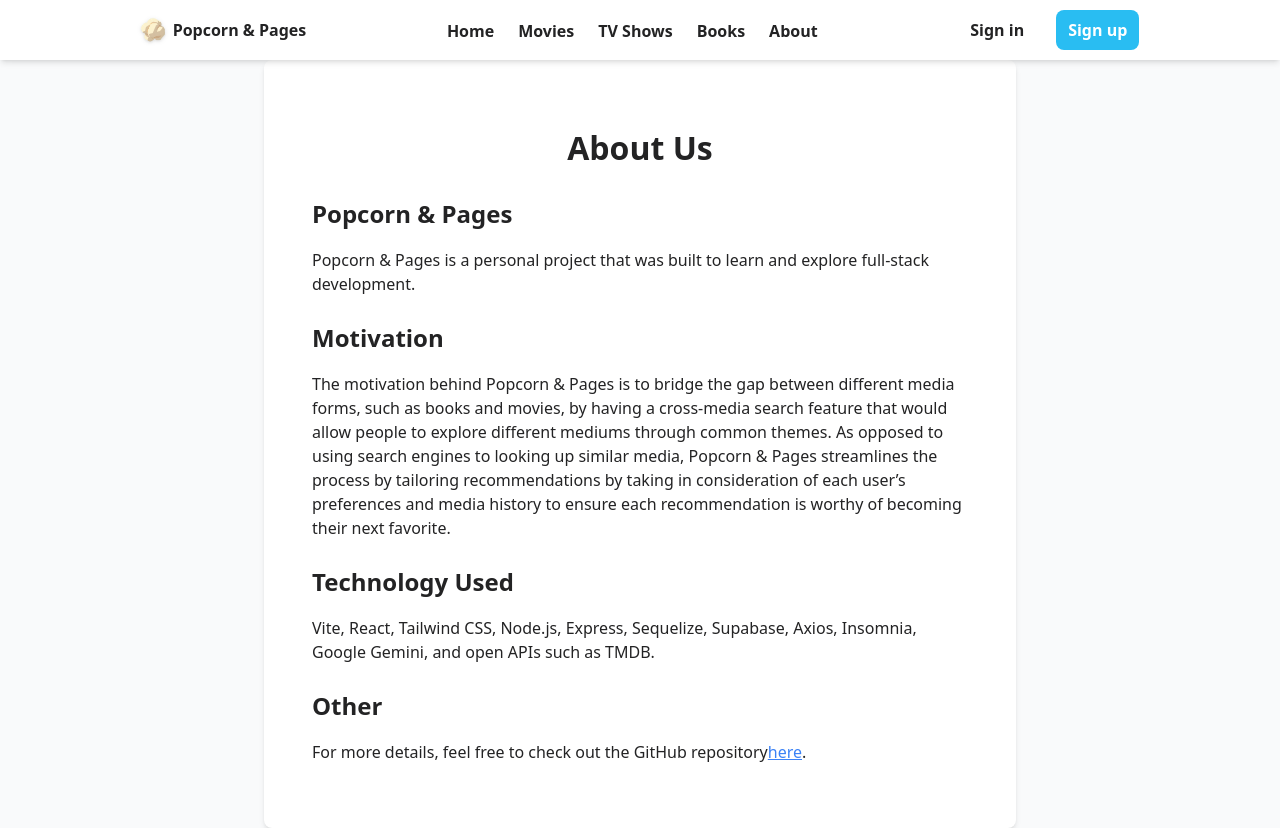
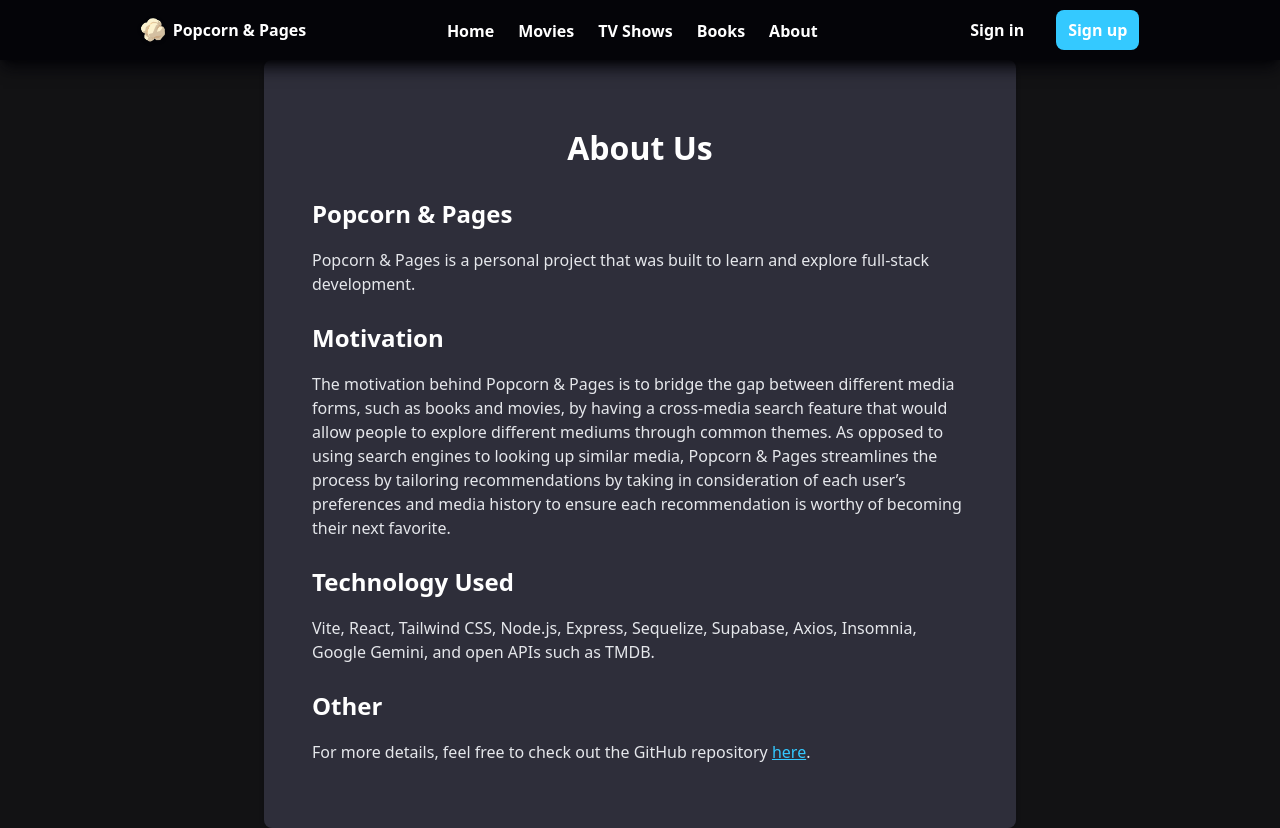
Before and after one commit to justinyc1/popcorn-n-pages, a React (Vite) app in the folder client/: page /about in a window 1280 px wide. Built offline with nearby package versions, Linux system fonts and the light colour scheme; no server answers.

Commit message:
updated frontend color to dark theme

```diff
--- a/client/src/App.jsx
+++ b/client/src/App.jsx
@@ -17,7 +17,7 @@ function App() {
     <div className="App">
       <AuthProvider>
         <Navbar />
-        <div className="main-content mt-[60px] min-h-[calc(100vh-60px)] bg-gray-50">
+        <div className="main-content mt-[60px] min-h-[calc(100vh-60px)] bg-darkblack-lightest">
         <Suspense fallback={<LoadingSpinner />}>
             <Routes>
               <Route path="/" element={<Home />} />
--- a/client/src/components/Card.jsx
+++ b/client/src/components/Card.jsx
@@ -14,9 +14,9 @@ const Card = ({ name, type, imageUrl }) => {
         : '';
 
     return (
-        <div className="text-deepblack bg-white p-6 shadow-md rounded-lg">
+        <div className="text-white bg-raisinblack p-6 shadow-md rounded-lg">
             <div className="flex gap-[1rem]">
-                {imageUrl && <img src={imageUrl} alt={`${name}`} className="w-[10rem] h-[15rem] bg-gray-50 object-cover rounded" />}
+                {imageUrl && <img src={imageUrl} alt={`${name}`} className="w-[10rem] h-[15rem] bg-gray-100 object-cover rounded" />}
                 <div>
                     <h3 className="text-xl font-semibold">{name}</h3>
                     {type && <p className="text-[0.8rem] py-[0.25rem]">{titleCased === "Show" ? "TV " : ""}{titleCased}</p>}
--- a/client/src/components/Navbar.jsx
+++ b/client/src/components/Navbar.jsx
@@ -17,12 +17,12 @@ const Navbar = () => {
     }
 
     return (
-        <div className="h-[60px] fixed top-0 w-full bg-white text-deepblack shadow-md z-20">
+        <div className="h-[60px] fixed top-0 w-full bg-darkblack text-white shadow-lg shadow-darkblack z-20">
             {/* Container */}
             <nav className="flex items-center md:justify-evenly h-full">
 
                 {/* Logo */}
-                <Link to="/" className="flex ml-[5%] md:ml-0 items-center gap-[0.5rem] hover:text-lightorange">
+                <Link to="/" className="flex ml-[5%] md:ml-0 items-center gap-[0.5rem] hover:text-lightorange-darker">
                     <img src="/popcorn.svg" alt="logo" className="w-[1.5rem] h-[1.5rem] drop-shadow" />
                     <h1 className="text-[1rem] font-semibold">
                         Popcorn & Pages
@@ -41,19 +41,19 @@ const Navbar = () => {
 
                 {/* Nav */}
                 <div className="hidden md:flex gap-6 text-[1rem] font-semibold">
-                    <Link to="/" className="hover:text-lightorange transition-opacity border-t-4 border-b-2 border-transparent hover:border-b-lightorange">
+                    <Link to="/" className="hover:text-lightorange-darker transition-opacity border-t-4 border-b-2 border-transparent hover:border-b-lightorange-darker">
                         Home
                     </Link>
-                    <Link to="/movies" className="hover:text-lightorange transition-opacity border-t-4 border-b-2 border-transparent hover:border-b-lightorange">
+                    <Link to="/movies" className="hover:text-lightorange-darker transition-opacity border-t-4 border-b-2 border-transparent hover:border-b-lightorange-darker">
                         Movies
                     </Link>
-                    <Link to="/tv-shows" className="hover:text-lightorange transition-opacity border-t-4 border-b-2 border-transparent hover:border-b-lightorange">
+                    <Link to="/tv-shows" className="hover:text-lightorange-darker transition-opacity border-t-4 border-b-2 border-transparent hover:border-b-lightorange-darker">
                         TV Shows
                     </Link>
-                    <Link to="/books" className="hover:text-lightorange transition-opacity border-t-4 border-b-2 border-transparent hover:border-b-lightorange">
+                    <Link to="/books" className="hover:text-lightorange-darker transition-opacity border-t-4 border-b-2 border-transparent hover:border-b-lightorange-darker">
                         Books
                     </Link>
-                    <Link to="/about" className="hover:text-lightorange transition-opacity border-t-4 border-b-2 border-transparent hover:border-b-lightorange">
+                    <Link to="/about" className="hover:text-lightorange-darker transition-opacity border-t-4 border-b-2 border-transparent hover:border-b-lightorange-darker">
                         About
                     </Link>
                 </div>
@@ -78,12 +78,12 @@ const Navbar = () => {
                     {isAuthenticated === false &&
                         <div className="flex gap-5">
                             <Link to="/login">
-                                <button className="px-[0.75rem] py-[0.5rem] rounded-lg hover:text-lightblue-darkest transition ease-in-out duration-100">
+                                <button className="px-[0.75rem] py-[0.5rem] rounded-lg hover:text-ligh hover:bg-white/10 hover:text-lightorange-darkest transition ease-in-out duration-200">
                                     Sign in
                                 </button>
                             </Link>
                             <Link to="/register">
-                                <button className="px-[0.75rem] py-[0.5rem] bg-lightblue-darker text-white rounded-lg hover:bg-lightblue-darkest transition ease-in-out duration-100">
+                                <button className="px-[0.75rem] py-[0.5rem] bg-lightblue text-white rounded-lg hover:bg-lightorange-darkest transition ease-in-out duration-250">
                                     Sign up
                                 </button>
                             </Link>
@@ -93,45 +93,45 @@ const Navbar = () => {
             </nav>
 
             {/* Mobile */}
-            <div className={`md:hidden absolute inset-x-0 top-[60px] pl-[0.5rem] bg-gray-50 shadow-md transition-opacity duration-50
+            <div className={`md:hidden absolute inset-x-0 top-[60px] pl-[0.5rem] bg-darkblack shadow-md shadow-darkblack transition-opacity duration-50
                 ${isMobileMenuOpen ? 'opacity-100 pointer-events-auto' : 'opacity-0 pointer-events-none'}
             `}>
                 <nav className="flex flex-col items-end text-[0.8rem] gap-3 px-[2.25rem] py-4 font-semibold">
-                    <Link to="/" onClick={toggleMobileMenu} className="hover:text-lightorange">
+                    <Link to="/" onClick={toggleMobileMenu} className="hover:text-lightorange-darker">
                         Home
                     </Link>
-                    <Link to="/movies" onClick={toggleMobileMenu} className="hover:text-lightorange">
+                    <Link to="/movies" onClick={toggleMobileMenu} className="hover:text-lightorange-darker">
                         Movies
                     </Link>
-                    <Link to="/tv-shows" onClick={toggleMobileMenu} className="hover:text-lightorange">
+                    <Link to="/tv-shows" onClick={toggleMobileMenu} className="hover:text-lightorange-darker">
                         TV Shows
                     </Link>
-                    <Link to="/books" onClick={toggleMobileMenu} className="hover:text-lightorange">
+                    <Link to="/books" onClick={toggleMobileMenu} className="hover:text-lightorange-darker">
                         Books
                     </Link>
-                    <Link to="/about" onClick={toggleMobileMenu} className="hover:text-lightorange">
+                    <Link to="/about" onClick={toggleMobileMenu} className="hover:text-lightorange-darker">
                         About
                     </Link>
                     <hr/>
                     {/* Auth */}
                     {isAuthenticated && <>
-                        <Link to="/profile" onClick={toggleMobileMenu} className="hover:text-lightorange">
+                        <Link to="/profile" onClick={toggleMobileMenu} className="hover:text-lightorange-darker">
                             My Profile
                         </Link>
                         <Link to="/">
-                            <button onClick={() => { handleLogout(); toggleMobileMenu(); }} className="hover:text-lightorange">
+                            <button onClick={() => { handleLogout(); toggleMobileMenu(); }} className="hover:text-lightorange-darker">
                                 Logout
                             </button>
                         </Link>
                     </> }
                     {isAuthenticated === false && <>
                         <Link to="/login">
-                            <button onClick={toggleMobileMenu} className="hover:text-lightorange">
+                            <button onClick={toggleMobileMenu} className="hover:text-lightorange-darker">
                                 Sign in
                             </button>
                         </Link>
                         <Link to="/register">
-                            <button onClick={toggleMobileMenu} className="hover:text-lightorange">
+                            <button onClick={toggleMobileMenu} className="hover:text-lightorange-darker">
                                 Sign up
                             </button>
                         </Link>
--- a/client/src/pages/About.jsx
+++ b/client/src/pages/About.jsx
@@ -7,16 +7,16 @@ const About = () => {
                 <title>About Us - Popcorn & Pages</title>
                 <meta name="description" content="Get recommendations for movies, TV shows, and books tailored for you." />
             </Helmet>
-            <div className="flex flex-col items-center justify-center text-deepblack min-h-[calc(100vh-60px)]">
-                <main className="max-w-[90%] xs:max-w-[calc(240px+40%)] bg-white shadow-md rounded-lg px-[3rem] py-[4rem]">
+            <div className="flex flex-col items-center justify-center text-white min-h-[calc(100vh-60px)]">
+                <main className="max-w-[90%] xs:max-w-[calc(240px+40%)] bg-raisinblack shadow-md rounded-lg px-[3rem] py-[4rem]">
                     <h1 className="text-[clamp(1rem,1.5rem+1vw,2rem)] text-center font-semibold">About Us</h1>
                     <section>
                         <h2 className="text-[clamp(1rem,1rem+1vw,1.5rem)] font-semibold mt-[1.5rem] mb-[1rem]">Popcorn & Pages</h2>
-                        <p className="text-[clamp(0.75rem,0.5rem+1vw,1rem)]">
+                        <p className="text-[clamp(0.75rem,0.5rem+1vw,1rem)] text-gray-200">
                             Popcorn & Pages is a personal project that was built to learn and explore full-stack development.
                         </p>
                         <h2 className="text-[clamp(1rem,1rem+1vw,1.5rem)] font-semibold mt-[1.5rem] mb-[1rem]">Motivation</h2>
-                        <p className="text-[clamp(0.75rem,0.5rem+1vw,1rem)]">
+                        <p className="text-[clamp(0.75rem,0.5rem+1vw,1rem)] text-gray-200">
                             The motivation behind Popcorn & Pages is to bridge the gap between different media forms, such as books
                             and movies, by having a cross-media search feature that would allow people to explore different mediums
                             through common themes. As opposed to using search engines to looking up similar media, Popcorn & Pages
@@ -24,13 +24,12 @@ const About = () => {
                             preferences and media history to ensure each recommendation is worthy of becoming their next favorite.
                         </p>
                         <h2 className="text-[clamp(1rem,1rem+1vw,1.5rem)] font-semibold mt-[1.5rem] mb-[1rem]">Technology Used</h2>
-                        <p className="text-[clamp(0.75rem,0.5rem+1vw,1rem)]">
+                        <p className="text-[clamp(0.75rem,0.5rem+1vw,1rem)] text-gray-200">
                         Vite, React, Tailwind CSS, Node.js, Express, Sequelize, Supabase, Axios, Insomnia, Google Gemini, and open APIs such as TMDB.
                         </p>
                         <h2 className="text-[clamp(1rem,1rem+1vw,1.5rem)] font-semibold mt-[1.5rem] mb-[1rem]">Other</h2>
-                        <p className="text-[clamp(0.75rem,0.5rem+1vw,1rem)]">
-                            For more details, feel free to check out the GitHub repository
-                            <a href="https://github.com/justinyc1/popcorn-n-pages" className="text-blue-500 underline">here</a>.
+                        <p className="text-[clamp(0.75rem,0.5rem+1vw,1rem)] text-gray-200">
+                            For more details, feel free to check out the GitHub repository <a href="https://github.com/justinyc1/popcorn-n-pages" className="text-lightblue underline">here</a>.
                         </p>
                     </section>
                 </main>
--- a/client/tailwind.config.js
+++ b/client/tailwind.config.js
@@ -39,7 +39,13 @@ export default {
           darker: '#24242E',
         },
         deepblack: {
+          lighter: '#28282a',
           DEFAULT: '#232324',
+        },
+        darkblack: {
+          lightest: '#121214',
+          lighter: '#0b0b0d',
+          DEFAULT: '#040408',
         },
       },
     },
```
Also changed, not shown: client/src/pages/Home.jsx (+12 -12 lines), client/src/pages/Login.jsx (+5 -5 lines), client/src/pages/Register.jsx (+8 -8 lines).
